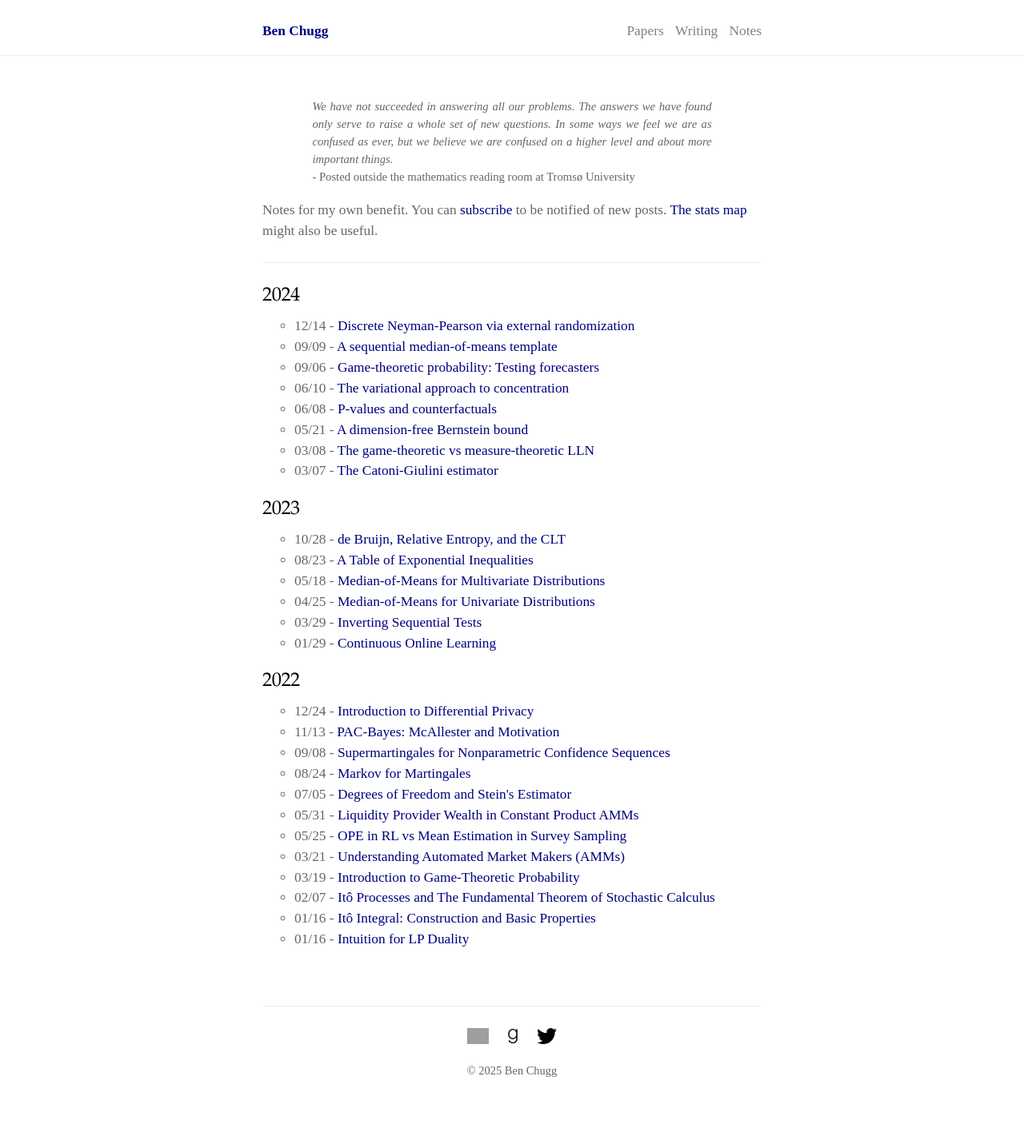
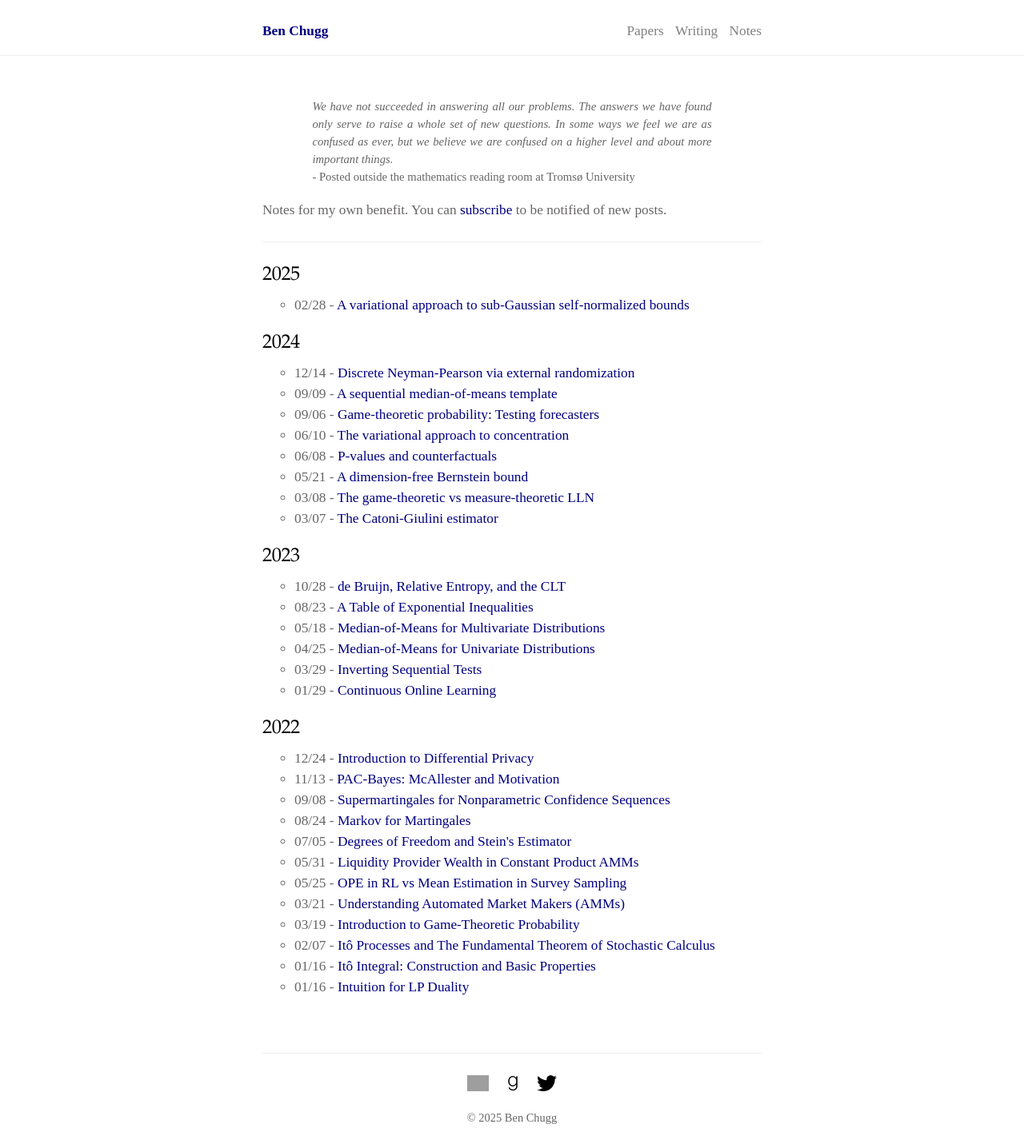
Before and after one commit to bchugg/bchugg.github.io, a Jekyll site: the page built from research_notes.md, in a window 1280 px wide. Shown: the whole page at 80% size. Built offline with Jekyll 4.4.1, drawn with Linux system fonts in a browser that asks for light colours; before the commit the page ends 1372 px from its top, so only the background shows below that; some of the changed lines change nothing that is shown; grey boxes are pictures that could not be loaded.

Commit message:
self-normalized

```diff
--- /dev/null
+++ b/_research_notes/self-normalized-variational.md
@@ -0,0 +1,132 @@
+---
+layout: note
+date: "2025-02-28"
+title: "A variational approach to sub-Gaussian self-normalized bounds"
+description: "Recovering the Abbasi-Yadkori result using different techniques"
+status: published
+---
+
+$$
+\newcommand{\E}{\mathbb{E}}
+\newcommand{\calF}{\mathcal{F}}
+\renewcommand{\Re}{\mathbb{R}}
+\newcommand{\la}{\langle}
+\newcommand{\ra}{\rangle}
+\newcommand{\d}{\text{d}}
+\newcommand{\kl}{\text{KL}}
+\renewcommand{\Pr}{\mathbb{P}}
+\newcommand{\Tr}{\text{Tr}}
+$$
+
+Self-normalized bounds for martingales arise naturally in various statistical tasks, from regression to bandits. [De La Pena](https://scholar.google.com/citations?view_op=list_works&hl=en&hl=en&user=9W4bmC4AAAAJ) and coauthors did a tremendous amont of work on self-normalized bounds in the 90s and 2000s, and in 2011 [Abbasi-Yadkori et al](https://proceedings.neurips.cc/paper/2011/file/e1d5be1c7f2f456670de3d53c7b54f4a-Paper.pdf) applied some of their results to contextual bandits. The resulting concentration inequality has become a famous self-normalized bound.
+
+
+To state it, let $$X_1,X_2,\dots$$ be a sequence of vectors in $$\Re^d$$. Let $$\eta_1,\eta_2,\dots$$ be a sequence of mean-zero, conditionally $$\sigma^2$$-sub-Gaussian random variables in $$\Re$$, i.e.,
+
+$$
+\E_{t-1} \exp(\lambda \eta_t ) \leq \exp\left(\psi(\lambda\sigma)\right),
+$$
+
+for all $$\lambda\in\Re$$ where $$\psi(u) = u^2/2$$ and $$\E_{t-1}[\cdot]\equiv \E[\cdot \vert \calF_{t-1}]$$ and $$\calF=(\calF_t)_{t\geq 1}$$ is some filtration. We assume that $$(X_t)$$ is $$\calF$$-predictable, meaning that $$X_t$$ is $$\calF_{t-1}$$-predictable. In the bandit setting, $$X_t$$ is the action chosen at time $$t$$,  which is made with the information available at time $$t-1$$. $$\eta_t$$ is the noise accompanying the observed reward.
+
+
+Set
+
+$$
+S_t = \sum_{k\leq t} \eta_k X_k, \quad V_t = \sum_{k\leq t} X_kX_k^t.
+$$
+
+Let $$V_0$$ be some PSD matrix. The Abbasi-Yadkori bound reads, for all stopping times $$\tau$$,
+
+$$
+\|S_\tau\|_{(V_\tau + V_0)^{-1}}^2 \leq 2\sigma^2 \log\left(\frac{\det^{1/2}(V_\tau)\det^{-1/2}(V_0)}{\delta}\right), \tag{1} \label{eq:abbasi_bound}
+$$
+
+where $$ \|Y\|^2_{A} = Y^t A Y$$. If the rewards we observe are of the form $$Y_t = \la \theta^*, X_t\ra + \eta_t$$, \eqref{eq:abbasi_bound} allows us to derive confidence sets for $$\theta^*$$.
+
+Abbasi-Yadkori et al use the method of mixtures to prove their bound. Recently, [Ingvar Ziemann noticed](https://arxiv.org/pdf/2412.20949) that one can recover the result using the [variational approach to nconcentration]({% link _research_notes/variational_approach_to_concentration.md %}). I'm very curious about the limits of this approach, so I want to explore how this is done.
+
+Let's recall the main template used in the variational approach to concentration.
+
+**Proposition 1.** Fix a parameter space $$\Theta$$, and let $$M(\theta)\equiv (M_t(\theta))$$ be a nonnegative supermartingale with initial value 1 for each $$\theta\in \Theta$$ with respect to a filtration $$\calF$$. For any data-free distribution $$\pi$$ over $$\Theta$$, with probability $$1-\delta$$, for any (data-dependent) distribution $$\rho$$ over $$\Theta$$ and stopping-time $$\tau$$,
+
+$$
+\label{eq:template}
+\int M_t(\theta) \d\rho \leq \kl(\rho\|\nu) + \log(1/\delta). \tag{2}
+$$
+
+Let's prove \eqref{eq:abbasi_bound} using this proposition. By virtue of the sub-Gaussianity of $$\eta_t$$, we have
+
+$$\E_{t-1} \exp( \eta_t \la \theta, X_t\ra - \psi(\sigma\la\theta, X_t\ra))\leq 1,$$
+
+implying that the process defined by these increments, namely
+
+$$M_t(\theta) = \prod_{k\leq t}  \exp\left\{\la \theta, \eta_k X_k\ra - \psi(\sigma\la \theta, X_k\ra) \right\} = \exp\left\{\la \theta, S_t\ra - \psi(\sigma \|\theta\|_{V_t})\right\},$$
+
+$$M_0(\theta) \equiv 1$$, is a (nonnegative) supermartingale. (Note that here we've used that $$\sum_{k\leq t}\la \theta, X_k\ra^2 = \sum_k \la \theta, X_kX_k^t \theta\ra = \|\theta\|_{V_t}^2$$.) Define
+
+$$U_t = \sigma^2(V_t + V_0),$$
+
+and observe that we can rewrite
+
+$$
+\begin{align}
+2\la \theta, S_t\ra - \sigma^2\|\theta\|_{V_t}^2 &= 2\theta^t S_t\theta - \theta^t U_t\theta +   \sigma^2\theta^t V_0\theta \\
+&= S_t U_t^{-1}S_t - \theta^t U_t\theta + 2\theta^t U_tU_t^{-1}S_t - S_t^t U_t^{-1} U_tU_t^{-1}S_t + \sigma^2\theta^tV_0\theta \\
+&= S_t^t U_t^{-1} S_t - (\theta - U_t^{-1}S_t)^tU_t(\theta - U_t^{-1}S_t) + \sigma^2\theta^tV_0\theta \\
+&= \|S_t\|^2_{U_t^{-1}} - \|\theta - U_t^{-1}S_t\|_{U_t}^2 +  \sigma^2\|\theta\|^2_{V_0}.
+\end{align}
+$$
+
+Therefore,
+
+$$ M_t(\theta) = \exp\left\{ \frac{1}{2}\|S_t\|^2_{U_t^{-1}} - \frac{1}{2}\|\theta - U_t^{-1}S_t\|_{U_t}^2 + \frac{\sigma^2}{2}\|\theta\|^2_{V_0}\right\}.$$
+
+
+Fix a data-free distribution $$\pi$$ over $$\Re^d$$ and let $$\rho$$ be a Gaussian with mean $$\mu_\rho$$ and covariance $$\Sigma_\rho$$. Then
+
+$$
+\begin{align}
+\int \log M_t(\theta) \d\rho &= \frac{1}{2}\|S_t\|_{U_t^{-1}} - \frac{1}{2}\int \|\theta - U_t^{-1} S_t\|_{U_t}^2 \d\rho + \frac{\sigma^2}{2}\int \theta^tV_0\theta \d\rho \\
+&= -\frac{1}{2}\int (\theta^t U_t\theta - 2\theta^t S_t)\d\rho  + \frac{\sigma^2}{2}\left(\mu_\rho^t V_0\mu_\rho + \Tr(V_0\Sigma_\rho)\right) \\
+&= -\frac{1}{2}\left( \mu_\rho^t U_t\mu_\rho + \Tr(U_t \Sigma_\rho) - 2\mu_\rho^t S_t\right) + \frac{\sigma^2}{2}\left( \mu_\rho^tV_0\mu_\rho + \Tr(V_0\Sigma_\rho)\right)
+\end{align}
+$$
+
+Consider taking $$\mu_\rho = U_t^{-1} S_t$$. Then the above simplifies to
+
+$$
+\begin{align}
+\int\log M_t(\theta) \d\rho &= \frac12\left(S_t^t U_t^{-1} S_t - \Tr(U_t\Sigma_\rho) + \sigma^2(S_t^t U_t^{-1}V_0U_t^{-1} S_t + \Tr(V_0\Sigma_\rho))\right) \\
+&= \frac12\left(S_t^t U_t^{-1} S_t - \sigma^2\Tr(V_t\Sigma_\rho) +  \sigma^2S_t^t U_t^{-1}V_0U_t^{-1} S_t \right), \tag{3} \label{eq:ut2}
+\end{align}
+$$
+
+since $$\Tr(U_t \Sigma_\rho ) = \sigma^2\Tr(V_t\Sigma_\rho) + \sigma^2\Tr(V_0 \Sigma_\rho)$$. Now let's choose $$\pi$$. If we take $$\pi$$ to be normal with mean 0 and covariance $$\Sigma_\pi$$ then, using the standard formula for KL-divergence,
+
+$$
+\begin{align}
+\kl(\rho\|\pi) &= \frac12\left\{\Tr(\Sigma_\pi^{-1}\Sigma_\rho) + \mu_\rho^t \Sigma_\pi^{-1}\mu_\rho - d + \log\left(\frac{\vert\Sigma_\pi\vert}{\vert \Sigma_\rho\vert}\right) \right\} \\
+&= \frac12\left\{\Tr(\Sigma_\pi^{-1}\Sigma_\rho) + S_t^t U_t^{-1} \Sigma_\pi^{-1} U_t^{-1}S_t - d + \log\left(\frac{\vert\Sigma_\pi\vert}{\vert \Sigma_\rho\vert}\right) \right\}.
+\end{align}
+$$
+
+In order to cancel out the term $$\sigma^2 S^t U_t^{-1}V_0 S_t$$ in \eqref{eq:ut2}, we should choose $$\Sigma_\pi^{-1} = \sigma^2 V_0$$ (this is data-free hence legal). In this case, our guarantee in Proposition 1 reads, for all stopping times $$\tau$$,
+
+$$
+\begin{align}
+\frac{1}{2} \|S_\tau\|_{U_\tau^{-1}}^2 &\leq \frac{1}{2}\left(\sigma^2\Tr(V_\tau\Sigma_\rho) + \sigma^2\Tr(V_0 \Sigma_\rho) -d + \log(\vert V_0^{-1}\vert/ \vert \Sigma_\rho\vert) \right) + \log(1/\delta) \\
+&= \frac{1}{2}\left(\Tr(U_\tau\Sigma_\rho) -d + \log(\vert V_0^{-1}\vert/ \vert \Sigma_\rho\vert) \right) + \log(1/\delta)
+\end{align}
+$$
+
+Consider choosing $$\Sigma_\rho = U_\tau^{-1}$$. Then $$\Tr(U_t \Sigma_\rho) =d$$, so the above bound becomes
+
+$$
+\begin{align}
+\|S_\tau\|_{U_\tau^{-1}}^2 &\leq \log\left(\frac{\det U_\tau}{\det \sigma^2 V_0}\right) + 2 \log(1/\delta)  \\
+&= \log\left(\frac{\det V_\tau}{\det V_0}\right) + 2 \log(1/\delta).
+\end{align}
+$$
+
+Noticing that $$\|S_\tau\|_{U_\tau^{-1}}^2 = \sigma^{-2}\| S_\tau \|_{(V_\tau + V_0)^{-1}}^2$$, we recover (a slightly tighter version of) \eqref{eq:abbasi_bound}.
--- a/research_notes.md
+++ b/research_notes.md
@@ -16,7 +16,7 @@ and about more important things.</i>
 </p>
 </div>
 
-Notes for my own benefit. You can [subscribe]({% link subscribe.md %}) to be notified of new posts. [The stats map](https://thestatsmap.com/) might also be useful.
+Notes for my own benefit. You can [subscribe]({% link subscribe.md %}) to be notified of new posts.
 
 <hr>
 
```
Also changed, not shown: 4 other files.
